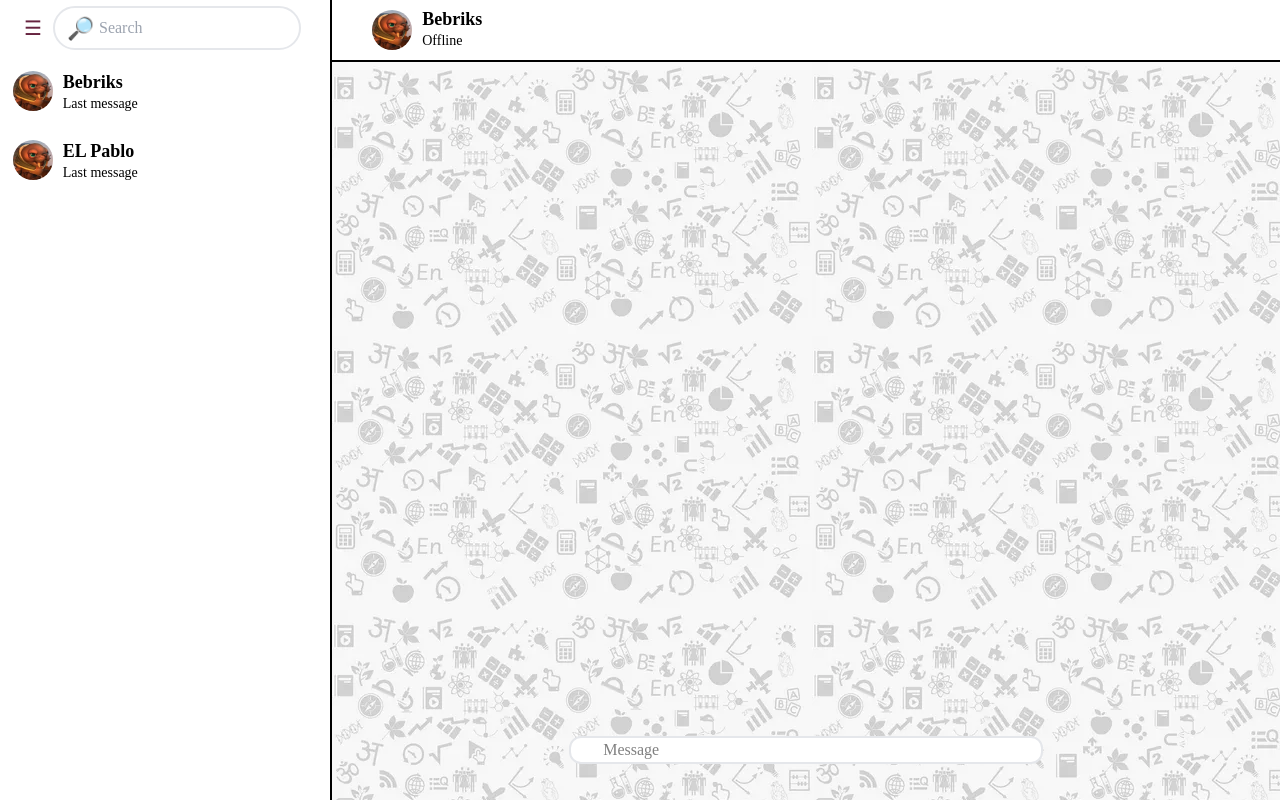
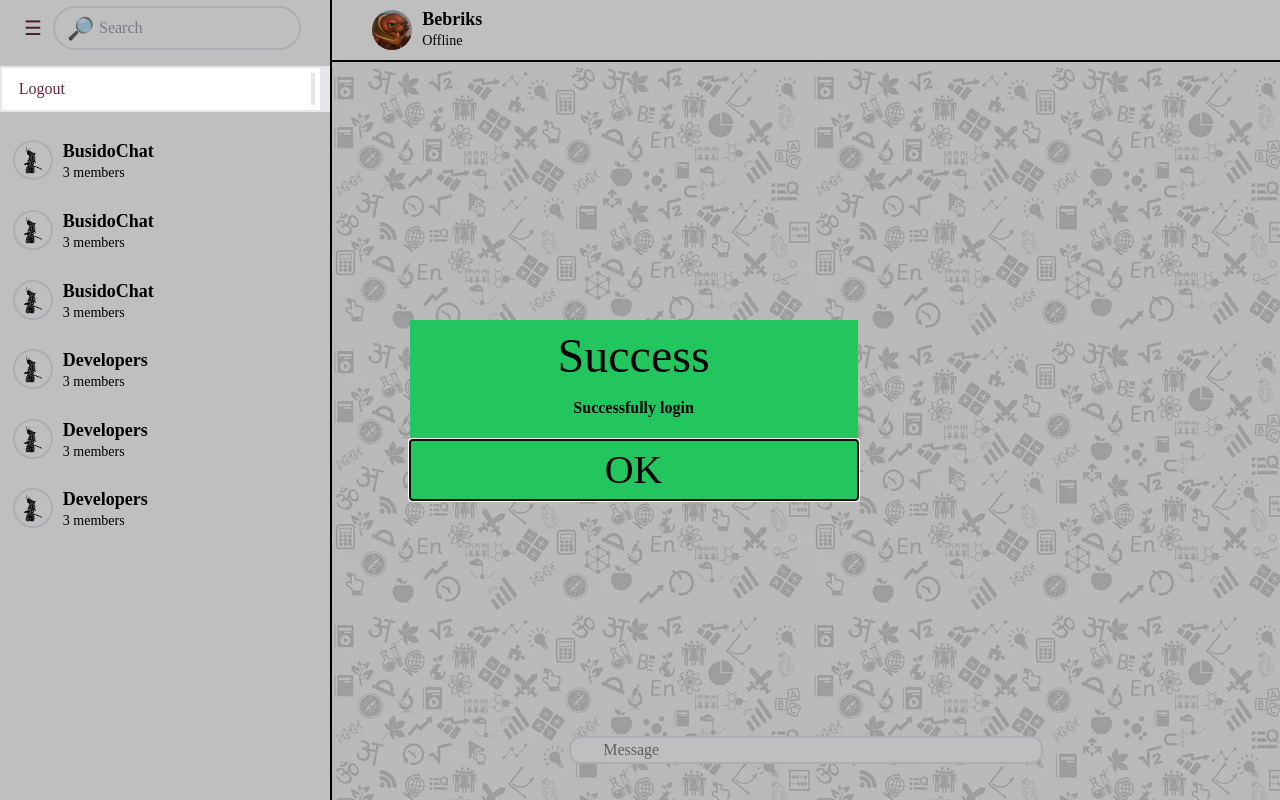
Before and after one commit to Loadigjablos/321, a website: page client/HTML/index.html in a window 1280 px wide. Drawn offline with Linux system fonts and the light colour scheme; a web font is replaced by a local one.

Commit message:
Login function modified. Contact create list funtioning.

```diff
--- a/client/HTML/index.html
+++ b/client/HTML/index.html
@@ -8,7 +8,7 @@
     <link href='https://fonts.googleapis.com/css?family=B612' rel='stylesheet'>
     <link rel="stylesheet" href="../CSS/tailWind.css"/>
 </head>
-<body class="h-[100%] w-[100%]">
+<body class="h-[100%] w-[100%]" onload="customAlert(3,'Successfully login')">
     <!-- Main window -->
     <div class="flex flex-row h-[100%]">
         <!-- Left window -->
@@ -16,8 +16,13 @@
             <!-- Left header -->
             <div class="flex pt-[0.375rem] pb-[0.5rem] px-[0.8125rem] items-center relative">
                 <!-- Options button -->
-                <button class="text-[20px] w-[2.5rem] h-[2.5rem] bg-[rgba(0,0,0,0)] text-[rgb(103,36,64)] block cursor-pointer">
+                <button id="subFunktions" class="text-[20px] w-[2.5rem] h-[2.5rem] bg-[rgba(0,0,0,0)] text-[rgb(103,36,64)] block cursor-pointer">
                     ☰
+                    <div class="absolute py-[0.3rem] text-[1rem] border-2 border-r-[10px] bg-white mt-[0.5rem] left-0 right-auto top-[100%] z-10 w-[100%]">
+                        <div class="text-left py-[0.25rem] px-[0.75rem] items-center border-r-[0.3rem] font-medium h-[2rem] ml-[0.3rem] mr-[0.3rem] relative">
+                            Logout
+                        </div>
+                    </div>
                 </button>
                 <!-- Search field -->
                 <div class="border-solid border-2 rounded-[1.375rem] relative max-w-[calc(100%-3.25rem)]">
@@ -27,7 +32,7 @@
             </div>
             <!-- Contacts window -->
             <div class="relative flex-1">
-                <div class="absolute flex flex-col h-[100%] w-[100%]  top-0 left-0">
+                <div id="contactList" class="absolute flex flex-col h-[100%] w-[100%]  top-0 left-0">
                     <div class="w-[100%] p-[0.8rem] flex cursor-pointer">
                         <div class="flex items-center w-[2.5rem] h-[2.5rem] mr-[0.625rem]">
                             <img src="../materials/testAvatar.png" class="w-[100%] h-[100%] rounded-[50%]">
@@ -35,19 +40,6 @@
                         <div class="flex flex-col justify-center">
                             <div class="flex items-center text-[1.125rem] leading-[1.375rem] font-bold">
                                 Bebriks
-                            </div>
-                            <div class="text-[0.875rem] leading-[1.375rem]">
-                                Last message
-                            </div>
-                        </div>
-                    </div>
-                    <div class="w-[100%] p-[0.8rem] flex cursor-pointer">
-                        <div class="flex items-center w-[2.5rem] h-[2.5rem] mr-[0.625rem]">
-                            <img src="../materials/testAvatar.png" class="w-[100%] h-[100%] rounded-[50%]">
-                        </div>
-                        <div class="flex flex-col justify-center">
-                            <div class="flex items-center text-[1.125rem] leading-[1.375rem] font-bold">
-                                EL Pablo
                             </div>
                             <div class="text-[0.875rem] leading-[1.375rem]">
                                 Last message
@@ -93,5 +85,8 @@
         </div>
     </div>
     <script src="../JS/messageFieldChange.js"></script>
+    <script src="../JS/alerts.js"></script>
+    <script src="../JS/contactsList.js"></script>
+    <script src="../JS/dropdown.js"></script>
 </body>
 <!-- Test -->
--- a/client/JS/LoginAndSignin.js
+++ b/client/JS/LoginAndSignin.js
@@ -3,5 +3,8 @@ function login() {
     const password = document.getElementById("password");
     if (username.value == "" || password.value == "") {
         customAlert(1, "Username or password fields are empty");
+    } else {
+        document.cookie = "username=" + username.value + "; path=/";
+        document.location.href = "index.html";
     }
 }
--- /dev/null
+++ b/client/JS/contactsList.js
@@ -0,0 +1,54 @@
+const testGroup = [
+    {
+        "name": "BusidoChat",
+        "members": [
+            "Levan", "Mat", "Streit"
+        ]
+    },
+    {
+        "name": "Developers",
+        "members": [
+            "Kor", "Mat", "Mor"
+        ]
+    }
+]
+function contactList(allGroups) {
+    const contactList = document.getElementById("contactList");
+    for (let i = 0; i < allGroups.length; i++) {
+        for (let j = 0; j < allGroups[i].members.length; j++) {
+            if (allGroups[i].members[j].includes(('; '+document.cookie).split(`; username=`).pop().split(';')[0])) {
+                createContact(allGroups[i]);
+            }
+        }
+    }
+}
+function createContact(group) {
+    //Create DOM elements
+    const contactList = document.getElementById("contactList");
+    const contact = document.createElement("div");
+    const avatar = document.createElement("div");
+    const avatarImage = document.createElement("IMG");
+    const contactInformation = document.createElement("div");
+    const contactName = document.createElement("div");
+    const contactMembers = document.createElement("div");
+    //Design for this elements
+    contact.className = "w-[100%] p-[0.8rem] flex cursor-pointer";
+    avatar.className = "flex items-center w-[2.5rem] h-[2.5rem] mr-[0.625rem]";
+    avatarImage.className = "w-[100%] h-[100%] rounded-[50%] border-2";
+    contactInformation.className = "flex flex-col justify-center";
+    contactName.className = "flex items-center text-[1.125rem] leading-[1.375rem] font-bold";
+    contactMembers.className = "text-[0.875rem] leading-[1.375rem]";
+    //Text for elements
+    contactName.innerText = group.name;
+    contactMembers.innerText = group.members.length + " members";
+    //Image
+    avatarImage.src = "../materials/logoTest.png";
+    //Connect all elements
+    avatar.appendChild(avatarImage);
+    contact.appendChild(avatar);
+    contactInformation.appendChild(contactName);
+    contactInformation.appendChild(contactMembers);
+    contact.appendChild(contactInformation);
+    contactList.appendChild(contact);
+}
+contactList(testGroup);
--- /dev/null
+++ b/client/JS/imageConverter.js
@@ -0,0 +1,16 @@
+function convertToDataURLviaCanvas(url, callback, outputFormat){
+    var img = new Image();
+    img.crossOrigin = 'Anonymous';
+    img.onload = function(){
+        var canvas = document.createElement('CANVAS');
+        var ctx = canvas.getContext('2d');
+        var dataURL;
+        canvas.height = this.height;
+        canvas.width = this.width;
+        ctx.drawImage(this, 0, 0);
+        dataURL = canvas.toDataURL(outputFormat);
+        callback(dataURL);
+        canvas = null;
+    };
+    img.src = url;
+}
```
Also changed, not shown: client/HTML/registration.html (+5 -3 lines), client/CSS/tailWind.css.
